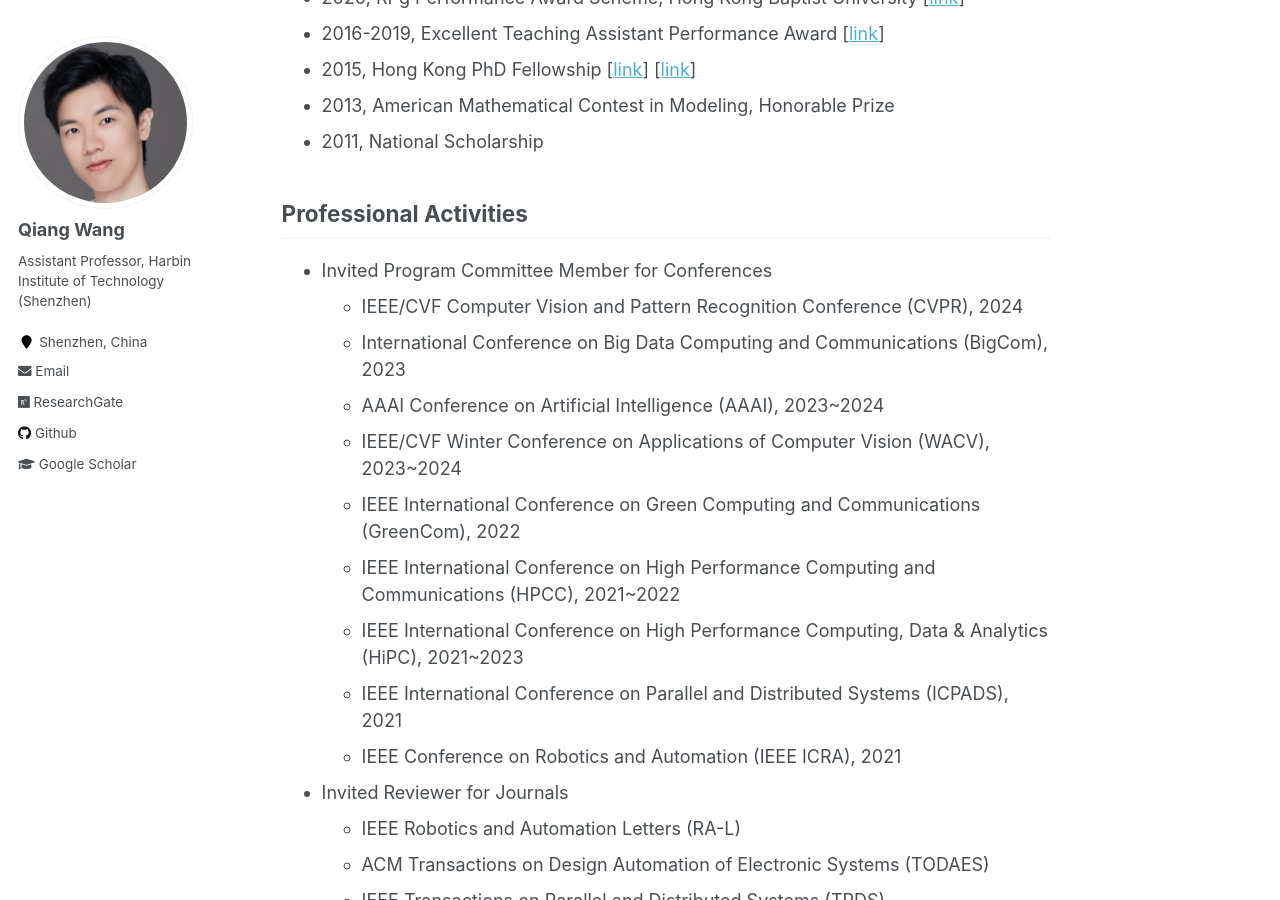
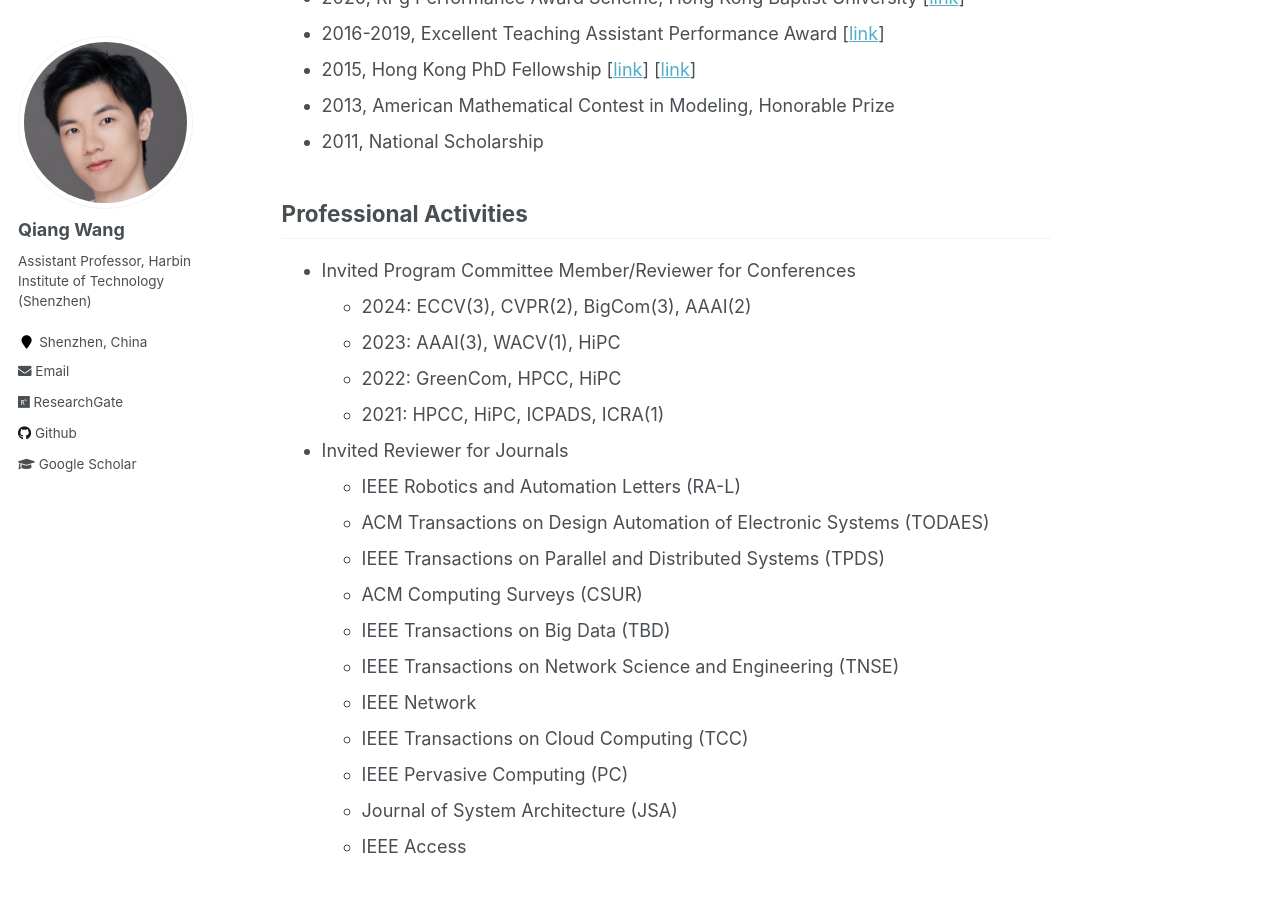
Before and after one commit to blackjack2015/blackjack2015.github.io, a Jekyll site: the page built from _pages/about.md, in a window 1280 px wide and 900 px high, scrolled down 2628 px. Built offline with Jekyll 4.4.1, drawn with Linux system fonts in a browser that asks for light colours.

Commit message:
Update about.md

```diff
--- a/_pages/about.md
+++ b/_pages/about.md
@@ -54,16 +54,11 @@ Qiang Wang is currently an Assistant Professor at Department of Computer Science
 + 2011, National Scholarship
 
 ## Professional Activities
-+ Invited Program Committee Member for Conferences
-    + IEEE/CVF Computer Vision and Pattern Recognition Conference (CVPR), 2024
-    + International Conference on Big Data Computing and Communications (BigCom), 2023
-    + AAAI Conference on Artificial Intelligence (AAAI), 2023~2024
-    + IEEE/CVF Winter Conference on Applications of Computer Vision (WACV), 2023~2024
-    + IEEE International Conference on Green Computing and Communications (GreenCom), 2022
-    + IEEE International Conference on High Performance Computing and Communications (HPCC), 2021~2022
-    + IEEE International Conference on High Performance Computing, Data & Analytics (HiPC), 2021~2023
-    + IEEE International Conference on Parallel and Distributed Systems (ICPADS), 2021
-    + IEEE Conference on Robotics and Automation (IEEE ICRA), 2021
++ Invited Program Committee Member/Reviewer for Conferences
+    + 2024: ECCV(3), CVPR(2), BigCom(3), AAAI(2)
+    + 2023: AAAI(3), WACV(1), HiPC
+    + 2022: GreenCom, HPCC, HiPC
+    + 2021: HPCC, HiPC, ICPADS, ICRA(1)
 + Invited Reviewer for Journals
     + IEEE Robotics and Automation Letters (RA-L)
     + ACM Transactions on Design Automation of Electronic Systems (TODAES)
```
